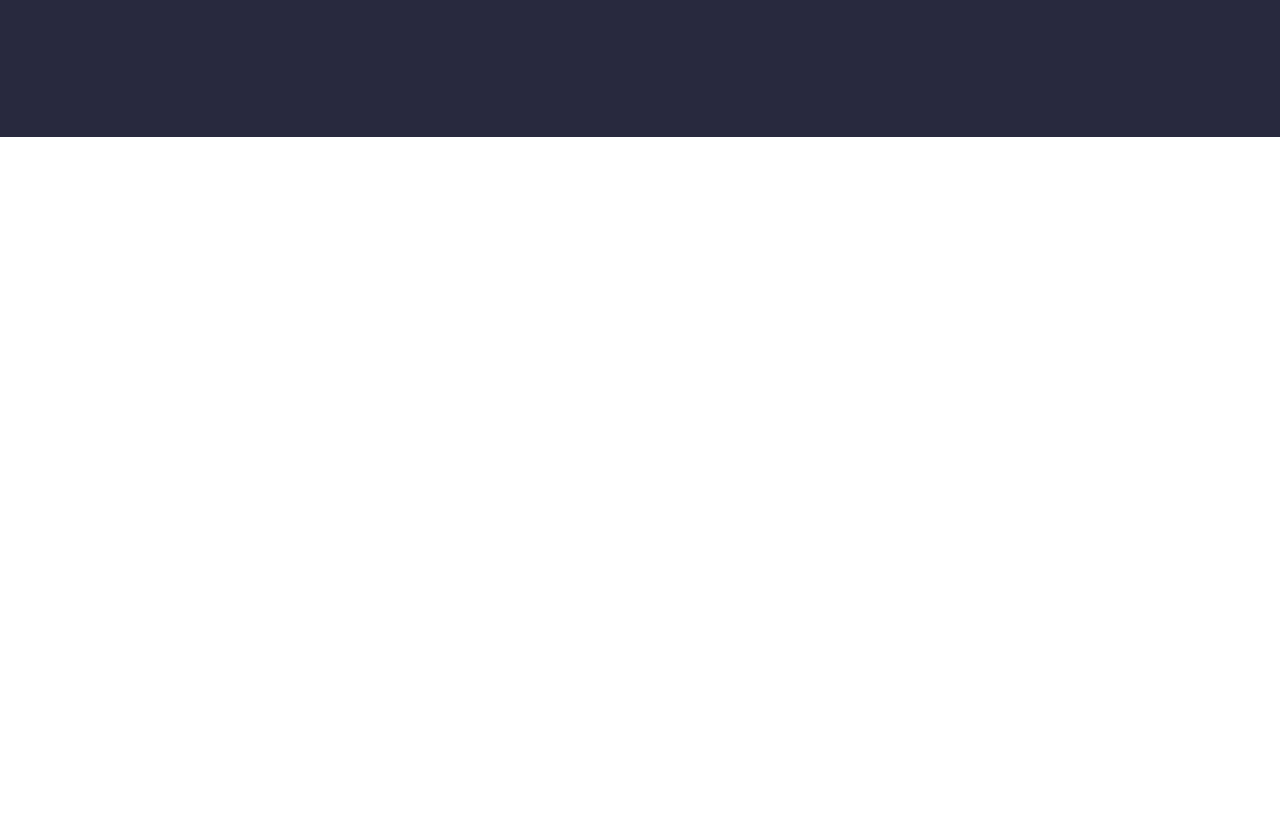
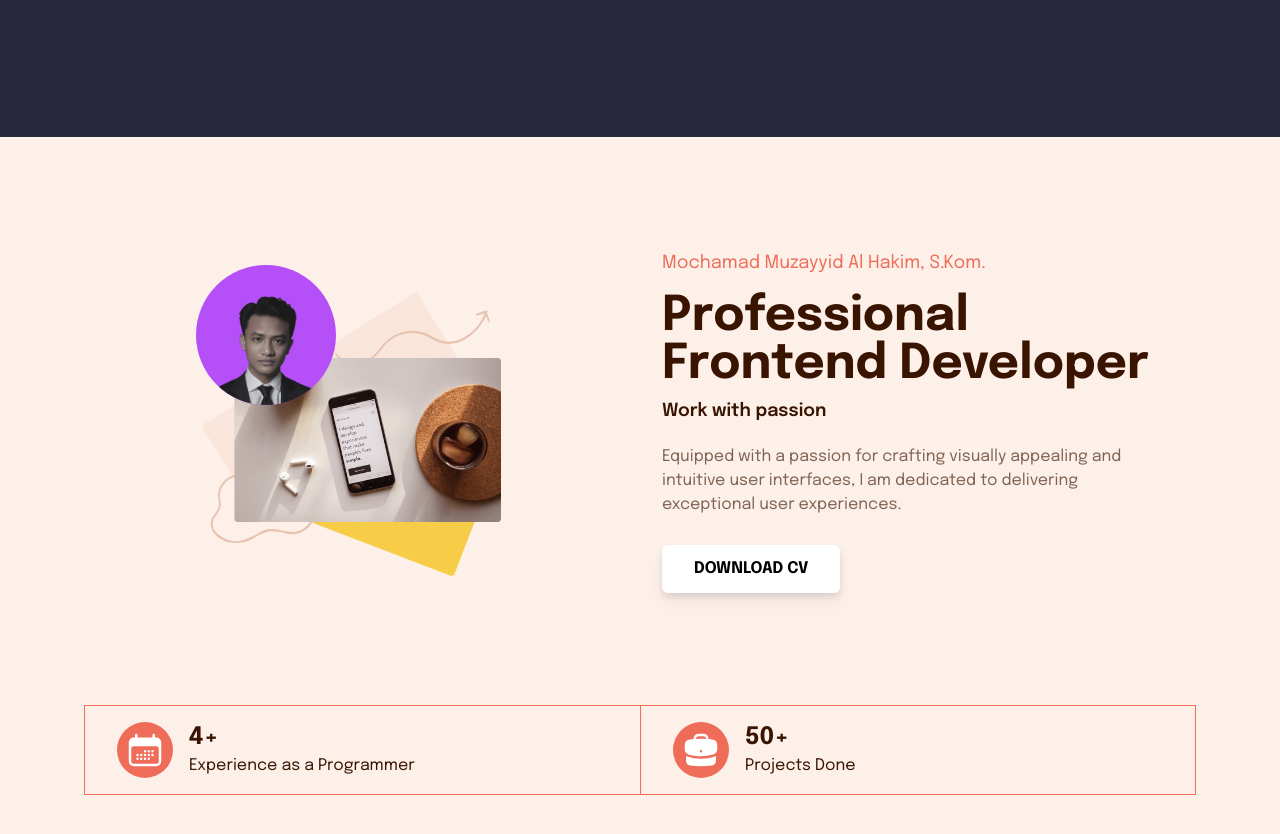
Before and after one commit to zayyid123/zayyid123.github.io, a Next.js app: page / in a window 1280 px wide. Shown: the part 640-1474 px from the top of the page. Before the commit the page ends 927 px from the top, so only its background shows below. Built offline with nearby package versions, Linux system fonts and the light colour scheme; a web font is replaced by a local one.

Commit message:
add about page

```diff
--- a/package.json
+++ b/package.json
@@ -12,6 +12,7 @@
     "@heroicons/react": "^2.0.18",
     "next": "14.0.0",
     "react": "^18",
+    "react-countup": "^6.5.0",
     "react-dom": "^18"
   },
   "devDependencies": {
--- /dev/null
+++ b/src/app/components/ButtonDownloadCV.js
@@ -0,0 +1,52 @@
+'use client'
+import React, { useState } from 'react'
+
+const ButtonDownloadCV = () => {
+  const [isLoading, setisLoading] = useState(false)
+
+  const downloadCV = () => {
+    const fileURL = 'https://resume.showwcase.com/zayyid123.pdf?v=1698648701294?v=1698822743682';
+    const fileName = 'zayyids_cv.pdf';
+
+    fetch(fileURL)
+      .then(response => response.blob())
+      .then(blob => {
+        const url = window.URL.createObjectURL(blob);
+        const a = document.createElement('a');
+        a.href = url;
+        a.download = fileName;
+        document.body.appendChild(a);
+        a.click();
+        window.URL.revokeObjectURL(url);
+      })
+      .catch(error => {
+        console.error('Error downloading CV:', error);
+      });
+  };
+
+  return (
+    <button
+      className='py-3 px-8 bg-white drop-shadow-lg rounded-md font-bold mt-7 cursor-pointer hover:text-def-orange-300 hover:bg-bg-100 ease-in-out duration-300'
+      onClick={async() => {
+        setisLoading(true)
+        await downloadCV()
+        setisLoading(false)
+      }}
+    >
+      {
+        isLoading ?
+        <div role="status">
+            <svg aria-hidden="true" className="w-8 h-8 mr-2 text-gray-200 animate-spin dark:text-gray-600 fill-blue-600" viewBox="0 0 100 101" fill="none" xmlns="http://www.w3.org/2000/svg">
+                <path d="M100 50.5908C100 78.2051 77.6142 100.591 50 100.591C22.3858 100.591 0 78.2051 0 50.5908C0 22.9766 22.3858 0.59082 50 0.59082C77.6142 0.59082 100 22.9766 100 50.5908ZM9.08144 50.5908C9.08144 73.1895 27.4013 91.5094 50 91.5094C72.5987 91.5094 90.9186 73.1895 90.9186 50.5908C90.9186 27.9921 72.5987 9.67226 50 9.67226C27.4013 9.67226 9.08144 27.9921 9.08144 50.5908Z" fill="currentColor"/>
+                <path d="M93.9676 39.0409C96.393 38.4038 97.8624 35.9116 97.0079 33.5539C95.2932 28.8227 92.871 24.3692 89.8167 20.348C85.8452 15.1192 80.8826 10.7238 75.2124 7.41289C69.5422 4.10194 63.2754 1.94025 56.7698 1.05124C51.7666 0.367541 46.6976 0.446843 41.7345 1.27873C39.2613 1.69328 37.813 4.19778 38.4501 6.62326C39.0873 9.04874 41.5694 10.4717 44.0505 10.1071C47.8511 9.54855 51.7191 9.52689 55.5402 10.0491C60.8642 10.7766 65.9928 12.5457 70.6331 15.2552C75.2735 17.9648 79.3347 21.5619 82.5849 25.841C84.9175 28.9121 86.7997 32.2913 88.1811 35.8758C89.083 38.2158 91.5421 39.6781 93.9676 39.0409Z" fill="currentFill"/>
+            </svg>
+            <span className="sr-only">Loading...</span>
+        </div>
+        :
+        'DOWNLOAD CV'
+      }
+    </button>
+  )
+}
+
+export default ButtonDownloadCV
--- /dev/null
+++ b/src/app/components/CountNumber.js
@@ -0,0 +1,28 @@
+'use client'
+import React, { useEffect } from 'react'
+
+// library
+import CountUp from 'react-countup';
+
+const CountNumber = ({start = 0, end = 0, duration =0, title =''}) => {
+  return (
+    <div>
+      <div className='text-[#391400] font-bold text-2xl flex'>
+        <CountUp
+          start={start}
+          end={end}
+          duration={duration}
+          useEasing={true}
+          enableScrollSpy={true}
+          scrollSpyDelay={2}
+          useGrouping={true}
+          separator=','
+          decimal='.'
+        /><span>+</span>
+      </div>
+      <div className='text-[#391400]'>{title}</div>
+    </div>
+  )
+}
+
+export default CountNumber
--- a/src/app/page.js
+++ b/src/app/page.js
@@ -1,5 +1,5 @@
 import Image from 'next/image'
-import { BeakerIcon } from '@heroicons/react/24/solid'
+import { CalendarDaysIcon, BriefcaseIcon } from '@heroicons/react/24/solid'
 
 // image
 import IconOval from '../assets/icon/oval.png'
@@ -8,6 +8,9 @@ import IconPanahAtas from '../assets/icon/panah_atas.png'
 import IconStar from '../assets/icon/star.png'
 import IconPena from '../assets/icon/pena.png'
 import FotoCV from '../assets/image/foto_cv.png'
+import ImageAbout from '../assets/image/pic_about.png'
+import CountNumber from './components/CountNumber'
+import ButtonDownloadCV from './components/ButtonDownloadCV'
 
 export default function Home() {
   return (
@@ -91,6 +94,85 @@ export default function Home() {
           </div>
         </div>
       </div>
+
+      {/* about */}
+      <div
+        className='bg-bg-200 w-full'
+      >
+        {/* inner container about */}
+        <div
+          className='flex items-center gap-11 flex-col lg:flex-row max-w-6xl m-auto py-28 px-5'
+        >
+          <div
+            className='w-[100%] flex justify-center items-center mb-7 lg:mb-0 relative'
+          >
+            {/* image cv */}
+            <div
+              className='absolute w-[140px] h-[140px] bg-def-purple-300 p-5 rounded-full overflow-hidden top-0 left-30 md:left-72 lg:left-28'
+            >
+              <Image src={FotoCV} alt='foto cv about'/>
+            </div>
+
+            {/* image variasi */}
+            <Image src={ImageAbout} alt='image about' className='w-[300px]'/>
+          </div>
+          <div
+            className='w-[100%] flex items-center flex-col lg:block'
+          >
+            <div
+              className='flex items-start flex-col'
+            >
+              {/* name */}
+              <div className='text-[#ef6d58] mb-4 text-lg text-left'>Mochamad Muzayyid Al Hakim, S.Kom.</div>
+
+              {/* title */}
+              <div className='text-[#391400] font-bold text-4xl lg:text-5xl mb-2 max-w-lg'>Professional Frontend Developer</div>
+
+              {/* caption */}
+              <div className='text-[#391400] mb-5 text-lg font-semibold'>Work with passion</div>
+
+              {/* description */}
+              <div className='text-[#7f6454] max-w-lg'>Equipped with a passion for crafting visually appealing and intuitive user interfaces, I am dedicated to delivering exceptional user experiences.</div>
+
+              <ButtonDownloadCV/>
+            </div>
+          </div>
+        </div>
+
+        {/* inner calculate project */}
+        <div
+          className='flex justify-center items-center m-auto flex-wrap max-w-6xl pb-10 px-5'
+        >
+          <div
+            className='px-8 py-4 border-t md:border-y border-x md:border-l md:border-r-0 border-def-orange-300 w-[100%] md:w-[50%]'
+          >
+            <div
+              className='flex justify-start items-center'
+            >
+              <div
+                className='bg-def-orange-300 w-fit p-2 rounded-full mr-4'
+              >
+                <CalendarDaysIcon className='w-10 h-10 text-white'/>
+              </div>
+              <CountNumber start={-875.039} end={4} duration={1.5} title={'Experience as a Programmer'}/>
+            </div>
+          </div>
+          <div
+            className='px-8 py-4 border border-def-orange-300 w-[100%] md:w-[50%]'
+          >
+            <div
+              className='flex justify-start items-center'
+            >
+              <div
+                className='bg-def-orange-300 w-fit p-2 rounded-full mr-4'
+              >
+                <BriefcaseIcon className='w-10 h-10 text-white'/>
+              </div>
+              <CountNumber start={-875.039} end={50} duration={1.5} title={'Projects Done'}/>
+            </div>
+          </div>
+        </div>
+      </div>
     </main>
   )
 }
```
Also changed, not shown: src/assets/image/pic_about.png (added), 1 other file (tests, documents, lock files or other folders).
